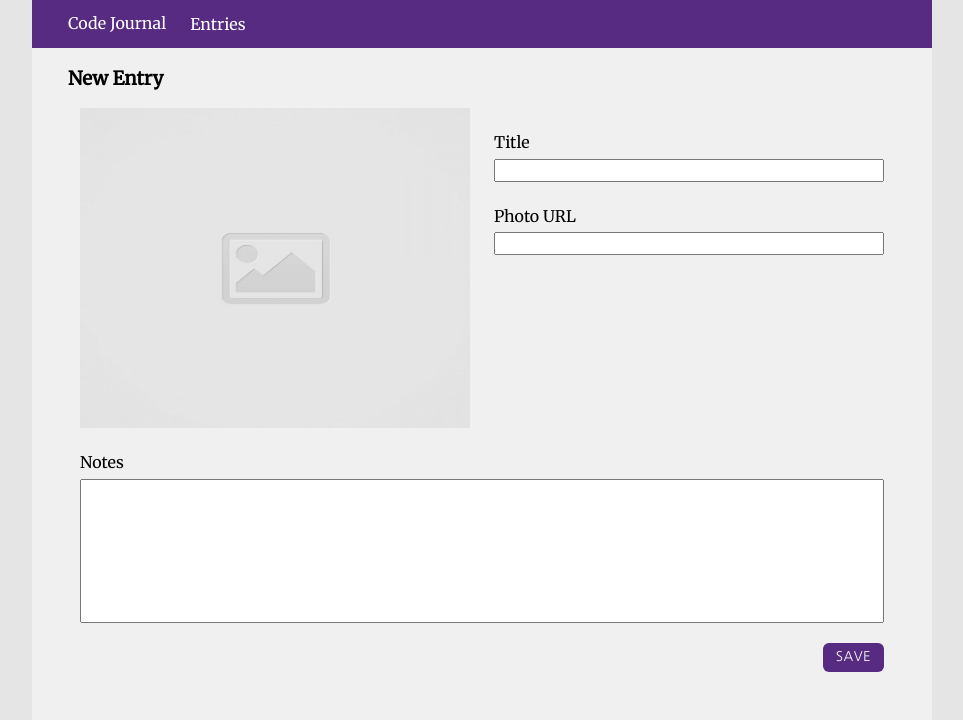
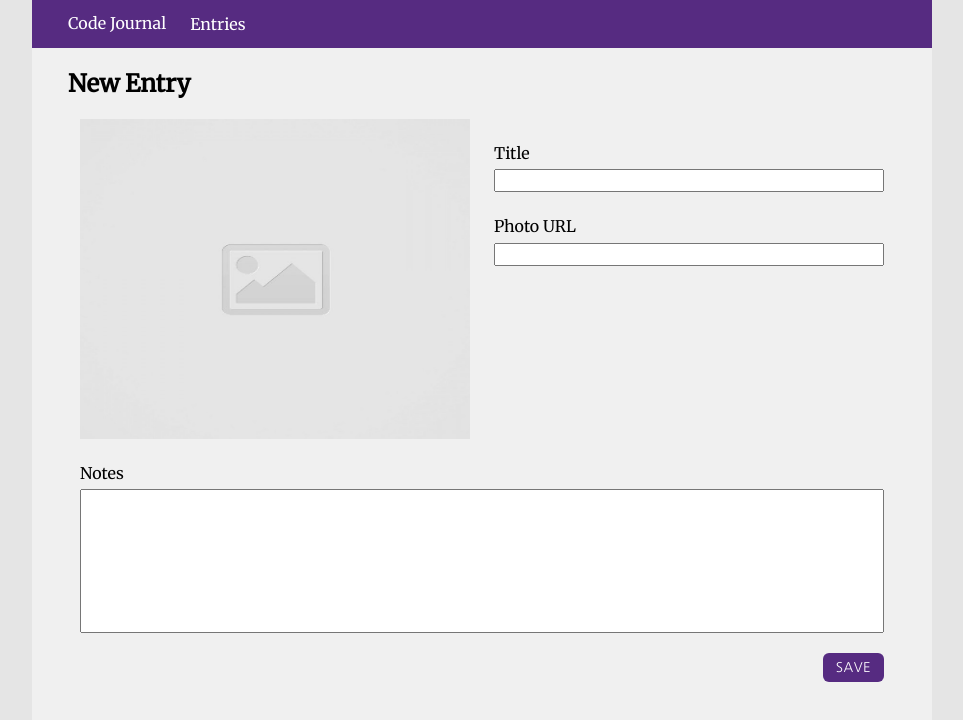
Before and after one commit to luiderek/code-journal, a website: page index.html in a window 1280 px wide. Shown: the whole page, without its empty margins (158-1121 px from the left). Drawn offline with Linux system fonts and the light colour scheme.

Commit message:
css margin adjustments for responsiveness

```diff
--- a/css/layout.css
+++ b/css/layout.css
@@ -52,4 +52,12 @@ html {
   .column-half {
     width: 50%;
   }
+
+  h2 {
+    padding: 0;
+  }
+
+  h3 {
+    margin: 0;
+  }
 }
--- a/index.html
+++ b/index.html
@@ -35,7 +35,7 @@
       <div data-view="entry-form" class="">
         <div class="row">
           <div class="column-full">
-            <h3>New Entry</h3>
+            <h2>New Entry</h2>
           </div>
         </div>
         <div class="row">
```
